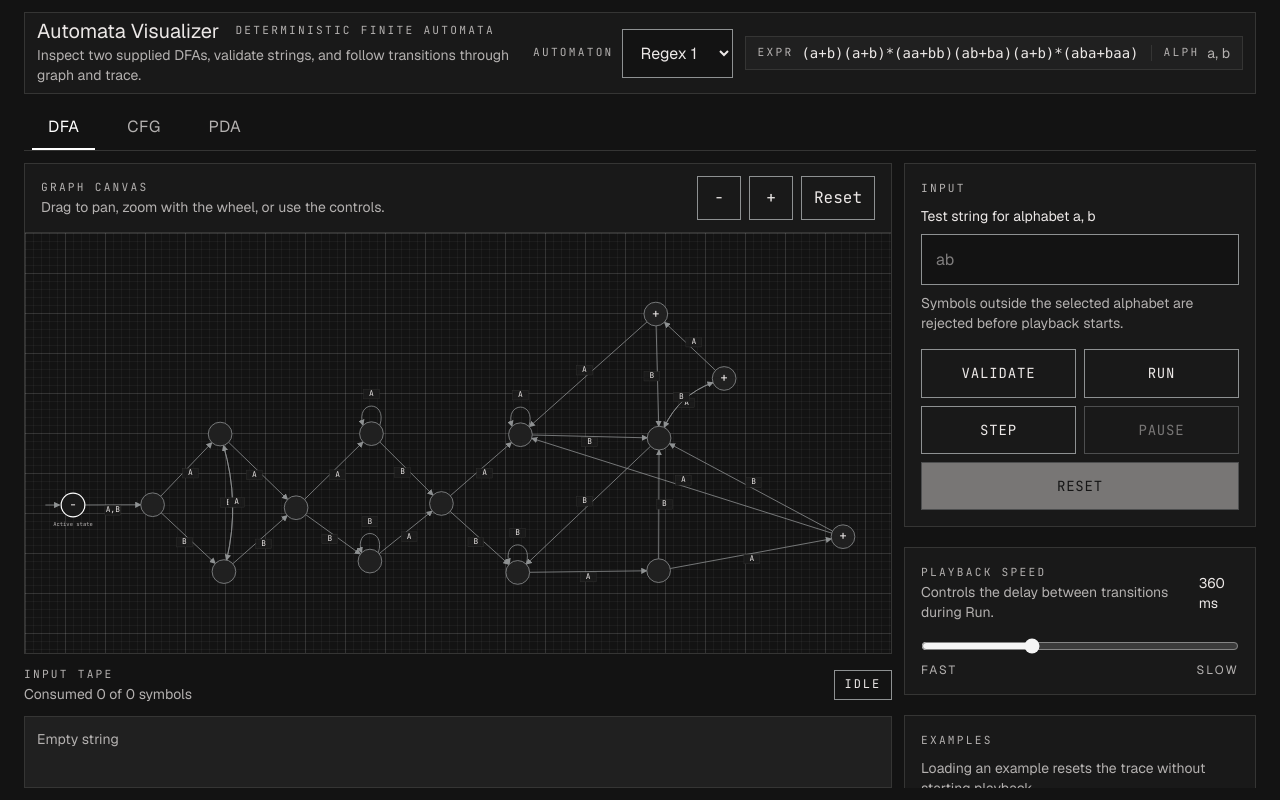
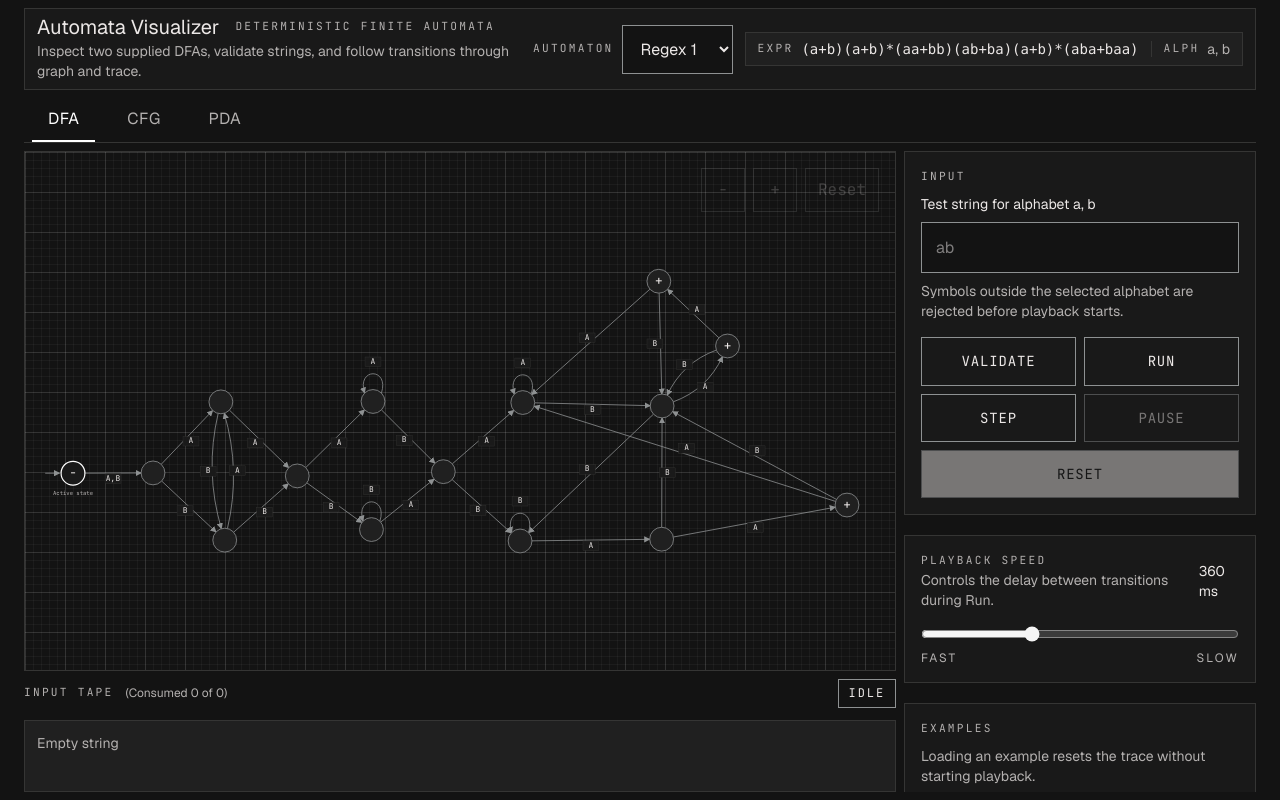
Before and after one commit to johnreybillones/DFA-Visualizer, a React (Vite) app in the folder automata-visualizer/: page / in a window 1280 px wide. Built offline with nearby package versions, Linux system fonts and the light colour scheme.

Commit message:
feat: implement main application layout and interactive DFA graph visualization canvas

```diff
--- a/automata-visualizer/src/App.tsx
+++ b/automata-visualizer/src/App.tsx
@@ -28,8 +28,8 @@ function App() {
       : controller.currentSymbolIndex;
 
   return (
-    <main className="flex h-dvh flex-col px-3 py-3 text-[var(--color-text)] sm:px-4 lg:px-6">
-      <div className="mx-auto flex h-full w-full max-w-[96rem] flex-col gap-3">
+    <main className="flex h-dvh flex-col px-2 py-2 text-[var(--color-text)] sm:px-4 lg:px-6">
+      <div className="mx-auto flex h-full w-full max-w-[96rem] flex-col gap-2">
         <TopBar
           definition={definition}
           selectedId={selectedId}
@@ -53,8 +53,8 @@ function App() {
         </div>
 
         {activeTab === "DFA" && (
-          <div className="flex min-h-0 flex-1 flex-col gap-3 xl:flex-row">
-            <div className="flex min-h-0 min-w-0 flex-1 flex-col gap-3">
+          <div className="flex min-h-0 flex-1 flex-col gap-2 xl:flex-row">
+            <div className="flex min-h-0 min-w-0 flex-1 flex-col gap-2">
               <div className="min-h-0 flex-1">
                 <GraphCanvas
                   activeStep={controller.activeStep}
--- a/automata-visualizer/src/components/GraphCanvas.tsx
+++ b/automata-visualizer/src/components/GraphCanvas.tsx
@@ -89,6 +89,28 @@ export function GraphCanvas({
     setTransform(fitGraphToViewport(bounds, fitOptions));
   }, [dfa, viewportSize.height, viewportSize.width]);
 
+  const [controlsIdle, setControlsIdle] = useState(false);
+  const controlsTimeoutRef = useRef<number | null>(null);
+
+  const resetControlsTimer = () => {
+    setControlsIdle(false);
+    if (controlsTimeoutRef.current !== null) {
+      window.clearTimeout(controlsTimeoutRef.current);
+    }
+    controlsTimeoutRef.current = window.setTimeout(() => {
+      setControlsIdle(true);
+    }, 2000);
+  };
+
+  useEffect(() => {
+    resetControlsTimer();
+    return () => {
+      if (controlsTimeoutRef.current !== null) {
+        window.clearTimeout(controlsTimeoutRef.current);
+      }
+    };
+  }, []);
+
   const tokenPoint = activeLayout
     ? getPointOnEdge(
         activeLayout,
@@ -99,20 +121,22 @@ export function GraphCanvas({
   const currentNode = dfa.nodeMap[currentStateId];
 
   return (
-    <section className="panel-surface relative flex h-full min-h-[20rem] flex-col overflow-hidden">
-      <div className="flex items-center justify-between gap-3 border-b border-[var(--color-outline-muted)] px-4 py-3">
-        <div>
-          <p className="label-kicker">Graph canvas</p>
-          <p className="text-sm text-[var(--color-text-muted)]">
-            Drag to pan, zoom with the wheel, or use the controls.
-          </p>
-        </div>
-        <div className="flex gap-2">
+    <section
+      className="panel-surface relative flex h-full min-h-[20rem] flex-col overflow-hidden"
+      onPointerMove={resetControlsTimer}
+    >
+      <div
+        className={`absolute right-4 top-4 z-10 flex gap-2 transition-opacity duration-500 ${
+          controlsIdle ? "opacity-20 hover:opacity-100" : "opacity-100"
+        }`}
+        onPointerEnter={resetControlsTimer}
+      >
         <button
-            className="icon-button"
+          className="icon-button bg-[var(--color-surface-strong)]"
           type="button"
           aria-label="Zoom out"
-            onClick={() =>
+          onClick={() => {
+            resetControlsTimer();
             setTransform((current) =>
               zoomViewportAtPoint(
                 current,
@@ -120,16 +144,17 @@ export function GraphCanvas({
                 0.88,
                 { minScale: fitOptions.minScale, maxScale: fitOptions.maxScale },
               ),
-              )
-            }
+            );
+          }}
         >
           -
         </button>
         <button
-            className="icon-button"
+          className="icon-button bg-[var(--color-surface-strong)]"
           type="button"
           aria-label="Zoom in"
-            onClick={() =>
+          onClick={() => {
+            resetControlsTimer();
             setTransform((current) =>
               zoomViewportAtPoint(
                 current,
@@ -137,20 +162,22 @@ export function GraphCanvas({
                 1.12,
                 { minScale: fitOptions.minScale, maxScale: fitOptions.maxScale },
               ),
-              )
-            }
+            );
+          }}
         >
           +
         </button>
         <button
-            className="icon-button"
+          className="icon-button bg-[var(--color-surface-strong)] px-3 text-xs"
           type="button"
           aria-label="Reset view"
-            onClick={() => setTransform(resetViewport(bounds, fitOptions))}
+          onClick={() => {
+            resetControlsTimer();
+            setTransform(resetViewport(bounds, fitOptions));
+          }}
         >
           Reset
         </button>
-        </div>
       </div>
 
       <div
--- a/automata-visualizer/src/components/InputTape.tsx
+++ b/automata-visualizer/src/components/InputTape.tsx
@@ -35,12 +35,12 @@ export function InputTape({
   }, [activeIndex, symbols.length]);
 
   return (
-    <section className="grid gap-3">
-      <div className="flex items-center justify-between gap-3">
-        <div>
+    <section className="flex flex-col gap-2">
+      <div className="flex items-center justify-between gap-3 mb-1">
+        <div className="flex items-center gap-3">
           <p className="label-kicker">Input Tape</p>
-          <p className="text-sm text-[var(--color-text-muted)]">
-            Consumed {consumedCount} of {symbols.length} symbols
+          <p className="text-xs text-[var(--color-text-muted)]">
+            (Consumed {consumedCount} of {symbols.length})
           </p>
         </div>
         <span className="status-chip" data-tone={playbackMode}>
--- a/automata-visualizer/src/lib/graphGeometry.ts
+++ b/automata-visualizer/src/lib/graphGeometry.ts
@@ -60,9 +60,7 @@ function getPairOffset(index: number, total: number, spread: number): number {
   return (index - (total - 1) / 2) * spread;
 }
 
-function normalizeDirectionSign(sourceId: string, targetId: string): number {
-  return sourceId.localeCompare(targetId) <= 0 ? -1 : 1;
-}
+
 
 function quadraticPoint(start: Point, control: Point, end: Point, t: number): Point {
   const oneMinusT = 1 - t;
@@ -204,8 +202,7 @@ export function getEdgeLayouts(
         y: Math.cos(angle),
       };
       const parallelOffset = getPairOffset(pairIndex, pairCount, 26);
-      const reverseOffset =
-        reverseCount > 0 ? normalizeDirectionSign(source.id, target.id) * curveOffset : 0;
+      const reverseOffset = reverseCount > 0 ? curveOffset : 0;
       const totalOffset = parallelOffset + reverseOffset;
 
       if (totalOffset === 0) {
```
Lines whose indentation alone changed are shown as unchanged.
